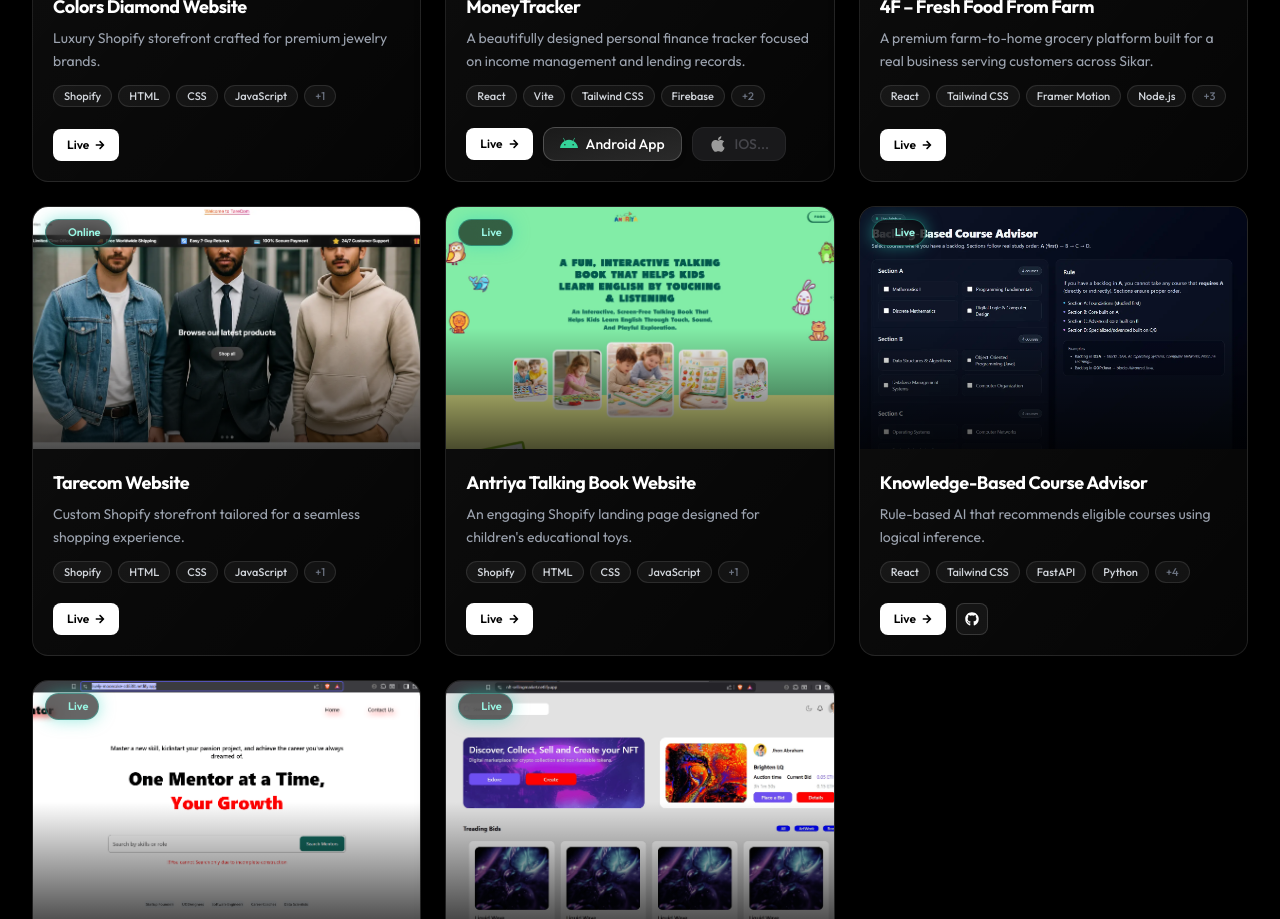
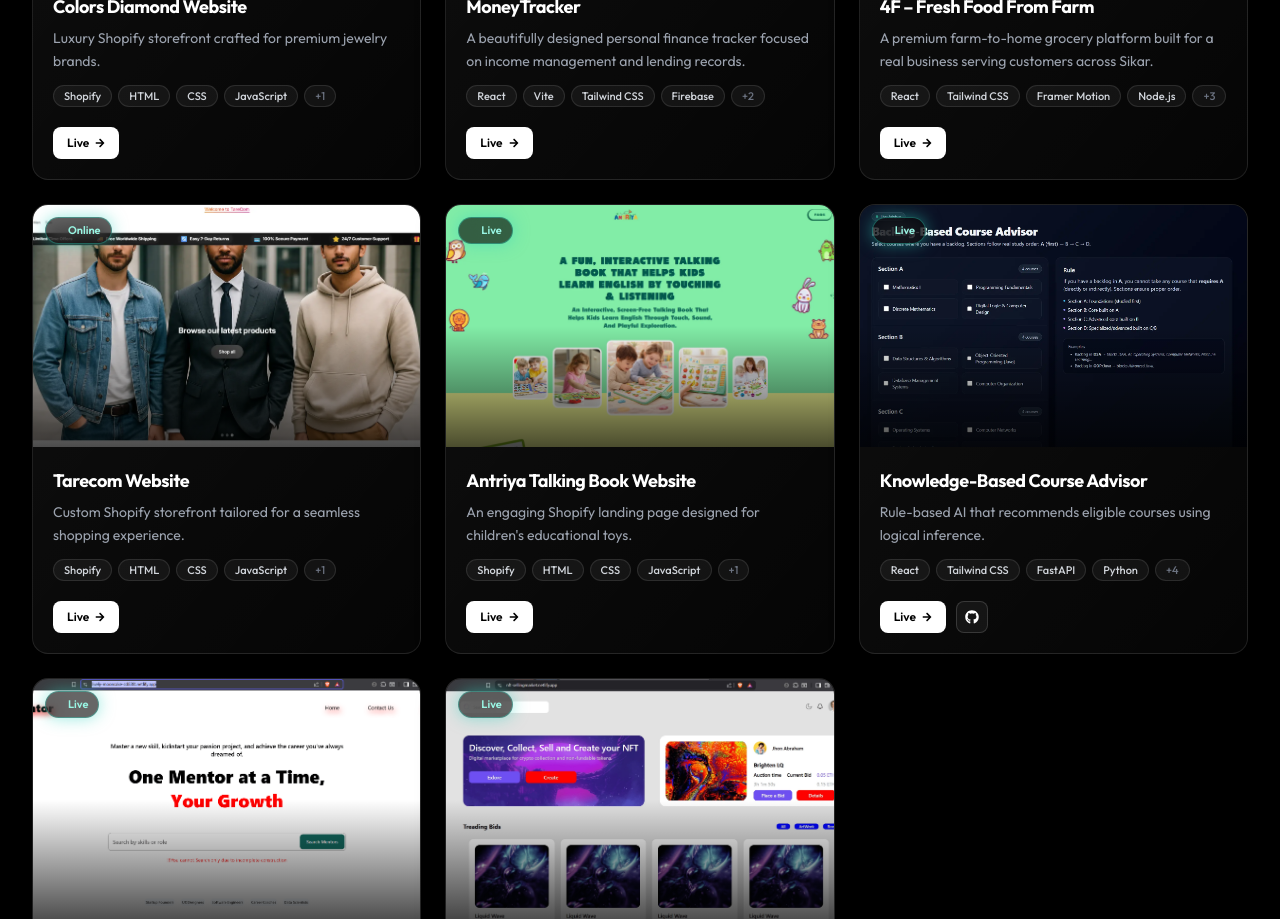
Before and after one commit to dineshkhichar569/My-Portfolio, a React (Vite) app: page /all-projects in a window 1280 px wide. Shown: the part 1000-1919 px from the top of the page. Built offline with nearby package versions, Linux system fonts and the light colour scheme; no server answers; a web font is replaced by a local one.

Commit message:
fix: remove outdated app links from projectData

```diff
--- a/src/data/projectData.js
+++ b/src/data/projectData.js
@@ -296,8 +296,6 @@ const projectData = [
       "Authentication",
     ],
     liveLink: "https://moneytracker.wollverinel97.workers.dev/",
-    app: "https://pub-ea5d132a586048ac820c4f2574b1f0ed.r2.dev/MoneyTracker.apk",
-    ios: "/all-projects",
     cssPerBox: "top-[180px]",
 
     tagline:
```
